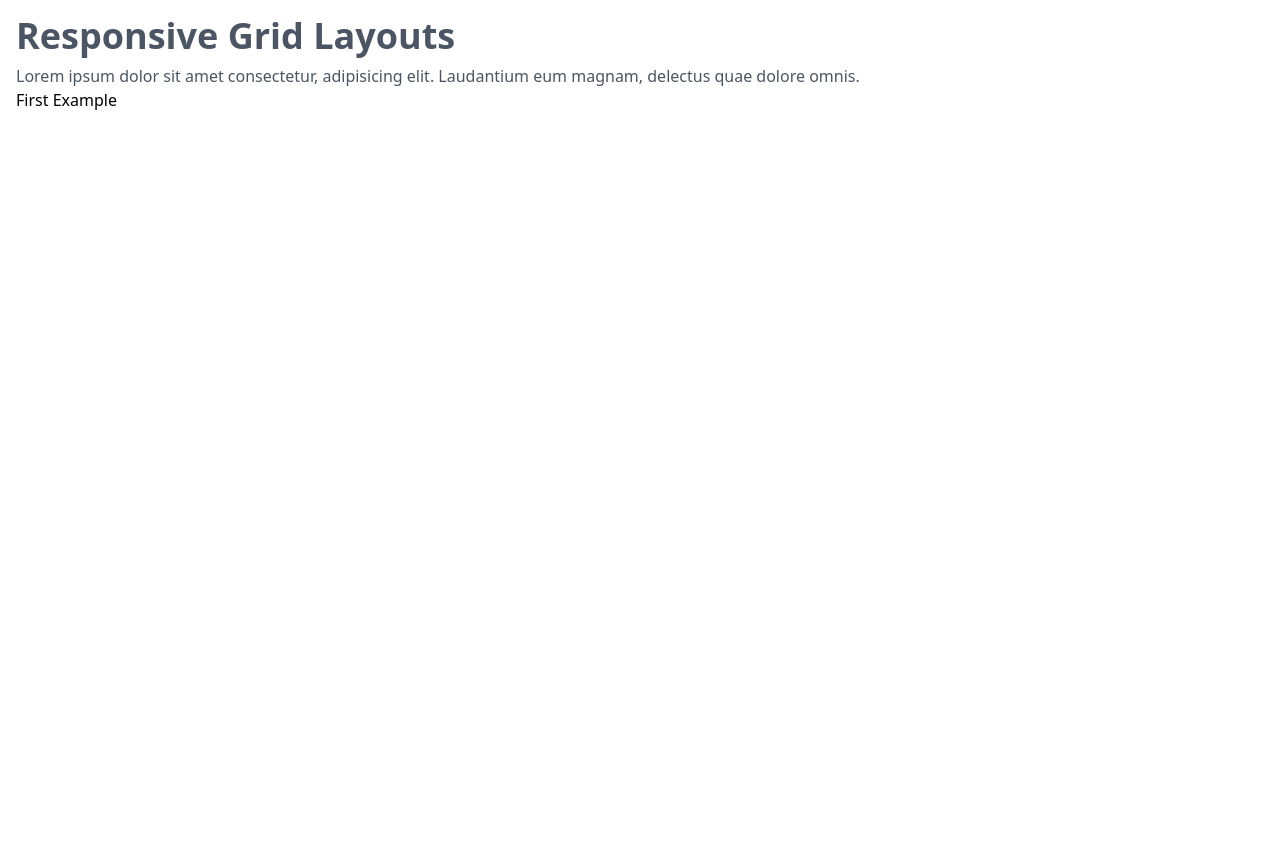
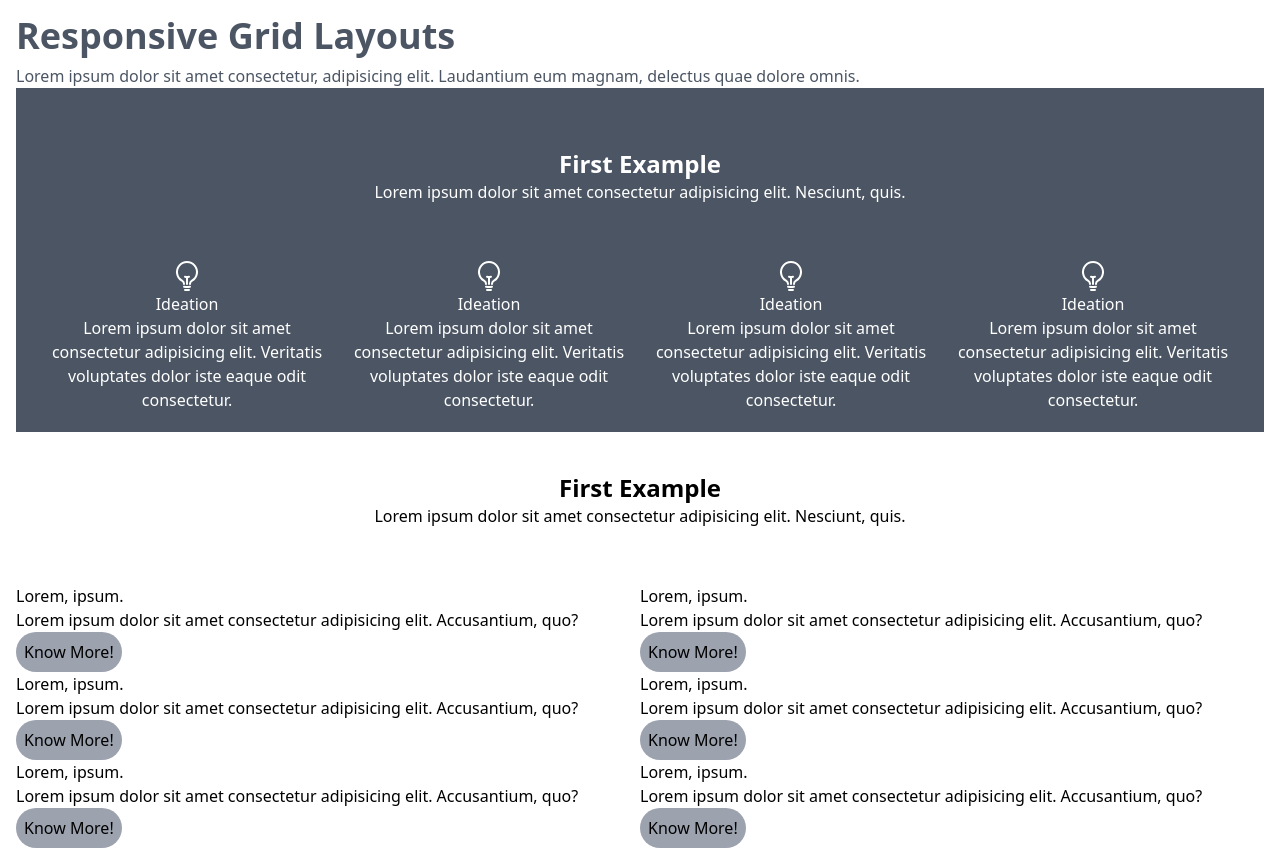
Before and after one commit to sahalkk/tailwind-responsive-layout, a plain HTML site: page index.html in a window 1280 px wide. Before the commit the page ends 800 px from the top, so only its background shows below. Drawn offline with nearby package versions, Linux system fonts and the light colour scheme.

Commit message:
responsive classes

```diff
--- a/index.html
+++ b/index.html
@@ -14,9 +14,83 @@
 
         </p>
     </header>
+    <section class="bg-gray-600 px-5 py-5 text-white">
+        <div class="flex flex-col items-center my-10">
+            <h1 class="text-2xl font-bold">First Example</h1>
+            <p class="mb-4">Lorem ipsum dolor sit amet consectetur adipisicing elit. Nesciunt, quis.</p>
+        </div>
+        <div class="flex grid grid-cols-1 md:grid-cols-2 lg:grid-cols-4 bg-gray-600">
+            <div class="flex flex-col items-center">
+                <svg class="w-8" fill="none" stroke="currentColor" stroke-width="1.5" viewBox="0 0 24 24" xmlns="http://www.w3.org/2000/svg" aria-hidden="true">
+                    <path stroke-linecap="round" stroke-linejoin="round" d="M12 18v-5.25m0 0a6.01 6.01 0 001.5-.189m-1.5.189a6.01 6.01 0 01-1.5-.189m3.75 7.478a12.06 12.06 0 01-4.5 0m3.75 2.383a14.406 14.406 0 01-3 0M14.25 18v-.192c0-.983.658-1.823 1.508-2.316a7.5 7.5 0 10-7.517 0c.85.493 1.509 1.333 1.509 2.316V18"></path>
+                  </svg>
+                  <h1>Ideation</h1>
+                  <p class="text-center px-2">Lorem ipsum dolor sit amet consectetur adipisicing elit. Veritatis voluptates dolor iste eaque odit consectetur.</p>
+            </div>
+            <div class="flex flex-col items-center">
+                <svg class="w-8" fill="none" stroke="currentColor" stroke-width="1.5" viewBox="0 0 24 24" xmlns="http://www.w3.org/2000/svg" aria-hidden="true">
+                    <path stroke-linecap="round" stroke-linejoin="round" d="M12 18v-5.25m0 0a6.01 6.01 0 001.5-.189m-1.5.189a6.01 6.01 0 01-1.5-.189m3.75 7.478a12.06 12.06 0 01-4.5 0m3.75 2.383a14.406 14.406 0 01-3 0M14.25 18v-.192c0-.983.658-1.823 1.508-2.316a7.5 7.5 0 10-7.517 0c.85.493 1.509 1.333 1.509 2.316V18"></path>
+                  </svg>
+                  <h1>Ideation</h1>
+                  <p class="text-center px-2">Lorem ipsum dolor sit amet consectetur adipisicing elit. Veritatis voluptates dolor iste eaque odit consectetur.</p>
+            </div>
+            <div class="flex flex-col items-center">
+                <svg class="w-8" fill="none" stroke="currentColor" stroke-width="1.5" viewBox="0 0 24 24" xmlns="http://www.w3.org/2000/svg" aria-hidden="true">
+                    <path stroke-linecap="round" stroke-linejoin="round" d="M12 18v-5.25m0 0a6.01 6.01 0 001.5-.189m-1.5.189a6.01 6.01 0 01-1.5-.189m3.75 7.478a12.06 12.06 0 01-4.5 0m3.75 2.383a14.406 14.406 0 01-3 0M14.25 18v-.192c0-.983.658-1.823 1.508-2.316a7.5 7.5 0 10-7.517 0c.85.493 1.509 1.333 1.509 2.316V18"></path>
+                  </svg>
+                  <h1>Ideation</h1>
+                  <p class="text-center px-2">Lorem ipsum dolor sit amet consectetur adipisicing elit. Veritatis voluptates dolor iste eaque odit consectetur.</p>
+            </div>
+            <div class="flex flex-col items-center">
+                <svg class="w-8" fill="none" stroke="currentColor" stroke-width="1.5" viewBox="0 0 24 24" xmlns="http://www.w3.org/2000/svg" aria-hidden="true">
+                    <path stroke-linecap="round" stroke-linejoin="round" d="M12 18v-5.25m0 0a6.01 6.01 0 001.5-.189m-1.5.189a6.01 6.01 0 01-1.5-.189m3.75 7.478a12.06 12.06 0 01-4.5 0m3.75 2.383a14.406 14.406 0 01-3 0M14.25 18v-.192c0-.983.658-1.823 1.508-2.316a7.5 7.5 0 10-7.517 0c.85.493 1.509 1.333 1.509 2.316V18"></path>
+                  </svg>
+                  <h1>Ideation</h1>
+                  <p class="text-center px-2">Lorem ipsum dolor sit amet consectetur adipisicing elit. Veritatis voluptates dolor iste eaque odit consectetur.</p>
+            </div>
+        </div>
+    </section>
+    <div class="flex flex-col items-center my-10">
+        <h1 class="text-2xl font-bold">First Example</h1>
+        <p class="mb-4">Lorem ipsum dolor sit amet consectetur adipisicing elit. Nesciunt, quis.</p>
+    </div>
+
+    <div class="flex grid grid-cols-1 md:grid-cols-2 lg:grid-cols-4gap-2 ">
+        <div>
+            <h1>Lorem, ipsum.</h1>
+            <p>Lorem ipsum dolor sit amet consectetur adipisicing elit. Accusantium, quo?</p>
+            <button class="rounded-full bg-gray-400 p-2">Know More!</button>
+        </div>
+        <div>
+            <h1>Lorem, ipsum.</h1>
+            <p>Lorem ipsum dolor sit amet consectetur adipisicing elit. Accusantium, quo?</p>
+            <button class="rounded-full bg-gray-400 p-2">Know More!</button>
+        </div>
+        <div>
+            <h1>Lorem, ipsum.</h1>
+            <p>Lorem ipsum dolor sit amet consectetur adipisicing elit. Accusantium, quo?</p>
+            <button class="rounded-full bg-gray-400 p-2">Know More!</button>
+        </div>
+        <div>
+            <h1>Lorem, ipsum.</h1>
+            <p>Lorem ipsum dolor sit amet consectetur adipisicing elit. Accusantium, quo?</p>
+            <button class="rounded-full bg-gray-400 p-2">Know More!</button>
+        </div>
+        <div>
+            <h1>Lorem, ipsum.</h1>
+            <p>Lorem ipsum dolor sit amet consectetur adipisicing elit. Accusantium, quo?</p>
+            <button class="rounded-full bg-gray-400 p-2">Know More!</button>
+        </div>
+        <div>
+            <h1>Lorem, ipsum.</h1>
+            <p>Lorem ipsum dolor sit amet consectetur adipisicing elit. Accusantium, quo?</p>
+            <button class="rounded-full bg-gray-400 p-2">Know More!</button>
+        </div>
+    </div>
+
     <section>
         <div>
-            <h1>First Example</h1>
+
         </div>
     </section>
 
--- a/script.js
+++ /dev/null
@@ -1 +0,0 @@
-// This is test js file
```
Also changed, not shown: package.json (deleted, +0 -20 lines).
